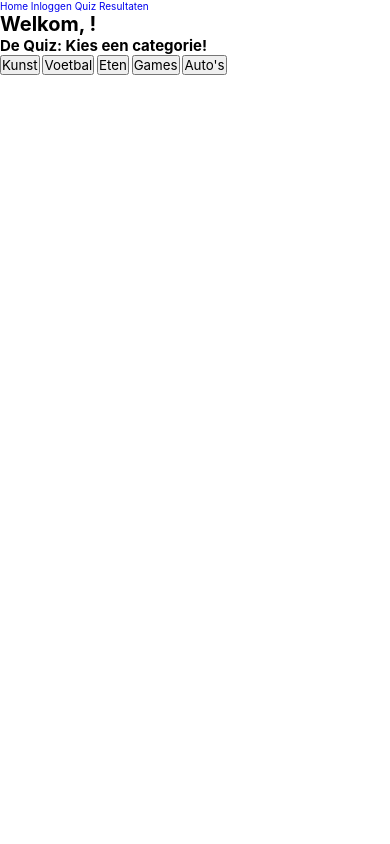
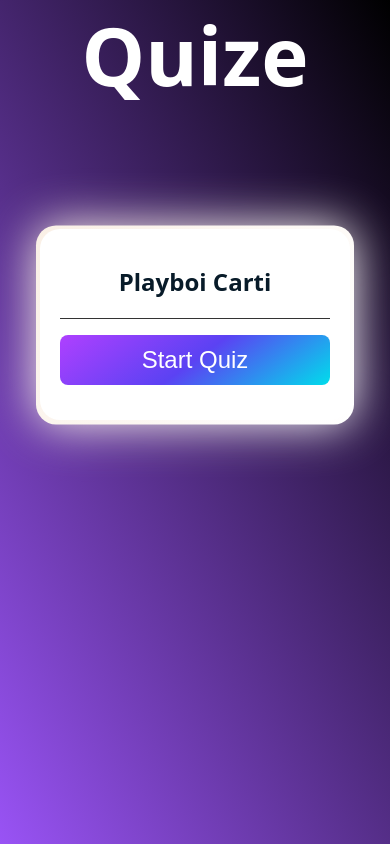
Before and after one commit to strahinjazoranovic/Project-Quiz, a PHP site: page /quiz.html in a window 390 px wide. Run offline with PHP 8.4, Linux system fonts and the light colour scheme.

Commit message:
V0.28
1. Quiz toegevoegd

2. Kleine UI UX veranderingen

```diff
--- /dev/null
+++ b/css/quiz.css
@@ -0,0 +1,305 @@
+/* hier wordt de achtergrondkleur bewerkt*/
+body {
+    margin: 0px;
+    padding: 0px;
+    background-image: linear-gradient(60deg,#9953F5, black);
+}
+
+/* Dit is zodat je niet de scrollbar ziet */
+::-webkit-scrollbar {
+    display: none;
+}
+
+/* Dit is de bovenste tekst op de elke pagina*/
+#header {
+    color: white;
+    text-align: center;
+    font-size: 80px;
+    margin-bottom: 120px;
+    font-family: system-ui, -apple-system, BlinkMacSystemFont, 'Segoe UI', Roboto, Oxygen, Ubuntu, Cantarell, 'Open Sans', 'Helvetica Neue', sans-serif;
+}
+
+
+/* dit is voor alle links */
+a {
+    text-decoration: none;
+}
+
+/* dit is de tekst die je ziet op de home pagina*/
+#hometext {
+    text-align: center;
+    font-family: system-ui, -apple-system, BlinkMacSystemFont, 'Segoe UI', Roboto, Oxygen, Ubuntu, Cantarell, 'Open Sans', 'Helvetica Neue', sans-serif;
+    position: relative;
+    background-color: white;
+    border-radius: 20px;
+    padding: 20px;
+    margin-left: 500px;
+    margin-right: 500px;
+    animation: fade 1s;
+    font-size: 10px;
+    margin-bottom: 500px;
+}
+
+/* dit is de tekst die je ziet op de quizpagina*/
+#quiztext {
+    text-align: center;
+    font-family: system-ui, -apple-system, BlinkMacSystemFont, 'Segoe UI', Roboto, Oxygen, Ubuntu, Cantarell, 'Open Sans', 'Helvetica Neue', sans-serif;
+    position: relative;
+    background-color: white;
+    border-radius: 20px;
+    padding: 20px;
+    margin-left: 500px;
+    margin-right: 500px;
+    animation: SlideinLeft 0.8s;
+    font-size: 12px;
+}
+
+
+/* dit is de property die gebruikt wordt voor de kleuranimatie die rond de border van een element gaat(Is op dit moment niet in gebruik voor het animatiedeel)*/
+@property --angle {
+    syntax: "<angle>";
+    initial-value: 0deg;
+    inherits: false;
+}
+
+/* Dit heeft allemaal te maken met het glow effect dat je kunt zien op elke textbox */
+#form::after,
+#hometext::after,
+#form::before,
+#hometext::before,
+#quiztext::after,
+#quiztext::before,
+.hidden::after,
+.hidden::before {
+    content: '';
+    position: absolute;
+    height: 100%;
+    width: 100%;
+    background-image: conic-gradient(from var(--angle), #faf0e6, white, #faf0e6);
+    top: 50%;
+    left: 50%;
+    translate: -50% -50%;
+    z-index: -1;
+    opacity: 1;
+    padding: 4px;
+    border-radius: 20px;
+    animation: 8s spin linear infinite;
+}
+
+/* Hier krijgt het licht dat uit de gradient komt een blur effect */
+#form::before,
+#hometext::before,
+#quiztext::before,
+.hidden::before {
+    filter: blur(1.5rem)
+}
+
+/* dit is voor de knop die je ziet op de home pagina om verder te gaan naar de taalpagina*/
+#homebutton {
+    background-color: rgb(81, 231, 81);
+    color: white;
+    font-size: 20px;
+    border-radius: 20px;
+    width: 100%;
+    padding: 12px;
+    margin: 0px;
+    border-style: none;
+    font-family: system-ui, -apple-system, BlinkMacSystemFont, 'Segoe UI', Roboto, Oxygen, Ubuntu, Cantarell, 'Open Sans', 'Helvetica Neue', sans-serif;
+}
+
+/* dit is voor de knop die je ziet op de taalpagina om je taal te kiezen en vervolgens verder te gaan naar de quizvragen*/
+#quizbutton {
+    background-color: rgb(81, 231, 81);
+    color: white;
+    font-size: 20px;
+    border-radius: 10px;
+    width: 100%;
+    padding: 12px;
+    border-style: none;
+    font-family: system-ui, -apple-system, BlinkMacSystemFont, 'Segoe UI', Roboto, Oxygen, Ubuntu, Cantarell, 'Open Sans', 'Helvetica Neue', sans-serif;
+}
+
+/* dit is voor de knop op taal.html om de engels quiz te starten*/
+#travisscott,
+#playboicarti,
+#kendricklamar,
+#kanye,
+#future,
+#secret {
+    align-items: center;
+    background-image: linear-gradient(144deg, #AF40FF, #5B42F3 50%, #00DDEB);
+    border: 0;
+    border-radius: 8px;
+    box-sizing: border-box;
+    color: #FFFFFF;
+    display: flex;
+    font-family: Phantomsans, sans-serif;
+    font-size: 24px;
+    justify-content: center;
+    height: 50px;
+    width: 100%;
+    padding: 3px;
+    text-decoration: none;
+    user-select: none;
+    -webkit-user-select: none;
+    touch-action: manipulation;
+    white-space: nowrap;
+    cursor: pointer;
+}
+
+/* dit is voor als je hovert boven de homebutton en quizbutton */
+#homebutton:hover,
+#travisscott:hover,
+#playboicarti:hover,
+#kendricklamar:hover,
+#kanye:hover,
+#future:hover,
+#secret:hover {
+    transform: translateY(-2px);
+}
+
+/* Stijl voor de hoofdtitel in de quiz */
+.quiznederlands h1 {
+    font-weight: 28px;
+    color: #081b29;
+    font-weight: 600;
+    border-bottom: 1px solid #333;
+    padding-bottom: 20px;
+}
+
+/* Stijl voor de container van de quiz */
+.quiz {
+    padding: 20px 0;
+    animation: fade 1s;
+}
+
+/* Stijl voor de subtitel in de quiz */
+.quiz h2 {
+    font-size: 18px;
+    color: #001e4d;
+    font-weight: 600;
+}
+
+/* dit is de buttons van de quiz-antwoorden */
+.btn {
+    background: #fff;
+    color: #222;
+    font-weight: 500;
+    width: 100%;
+    border: 1px solid #222;
+    padding: 10px;
+    margin: 10px 0;
+    text-align: left;
+    border-radius: 4px;
+}
+
+/* Stijl voor wanneer een knop wordt hoverd met de muis eroverheen beweegt */
+.btn:hover:not([disabled]) {
+    background: #222;
+    color: #fff;
+}
+
+/* Stijl voor wanneer een knop uitgeschakeld is */
+.btn:disabled {
+    cursor: no-drop;
+}
+
+/* Stijl voor de 'Next' knop */
+#next-btn {
+    background-image: linear-gradient(144deg, #AF40FF, #5B42F3 50%, #00DDEB);
+    color: #fff;
+    font-weight: 500;
+    width: 240px;
+    border: 0;
+    padding: 10px;
+    margin: 20px auto 0;
+    border-radius: 4px;
+    cursor: pointer;
+    display: none;
+}
+
+/* Stijl voor een juiste antwoord */
+.correct {
+    background: #00ff6e;
+}
+
+
+/* Stijl voor een onjuiste antwoord  */
+.incorrect {
+    background: #ff0000;
+}
+
+
+@media (max-width: 1500px) {
+
+    #hometext,
+    #quiztext {
+        font-size: 12px;
+        margin-left: 300px;
+        margin-right: 300px;
+        animation: fade 1s;
+    }
+}
+
+/* responsiveness */
+@media (max-width: 1061px) {
+
+    #hometext,
+    #quiztext {
+        font-size: 12px;
+        margin-left: 40px;
+        margin-right: 40px;
+        animation: fade 1s;
+    }
+
+    #form1 {
+        position: relative;
+        display: flex;
+        flex-direction: column;
+        align-items: center;
+        margin-left: 80px;
+        margin-right: 80px;
+        animation: fade 1s;
+    }
+
+    #foto {
+        width: 240px;
+        height: 240px;
+        animation: fade 1s;
+    }
+
+    #homebutton,
+    #quizbutton,
+    #travisscott,
+    #playboicarti,
+    #kendricklamar,
+    #kanye,
+    #future,
+    #secret {
+        font-size: 24px;
+        animation: fade 1s;
+    }
+}
+
+/* Dit is de animatie die gebruikt wordt voor de kleuranimatie die rond de border van een element gaat */
+@keyframes spin {
+    from {
+        --angle: 0deg;
+    }
+
+    to {
+        --angle: 360deg;
+    }
+}
+
+
+/* Dit is de animatie voor een element die links komt */
+@keyframes SlideinLeft {
+    from {
+        transform: translateX(-2400px);
+    }
+
+    to {
+        transform: translateX(0);
+    }
+}
--- a/quiz.html
+++ b/quiz.html
@@ -1,56 +1,32 @@
-<!DOCTYPE html>
-<html lang="nl">
+<html lang="en">
 
 <head>
-  <meta charset="UTF-8">
-  <meta name="viewport" content="width=device-width, initial-scale=1.0">
-  <title>Quiz - Multiplayer Quiz</title>
-  <link rel="stylesheet" href="css/style.css"> <!-- Koppeling naar het externe CSS-bestand -->
+    <meta charset="UTF-8">
+    <meta name="viewport" content="width=device-width, initial-scale=1.0">
+    <link href="https://fonts.googleapis.com/css2?family=Poppins:wght@300;500;600&display=swap" rel="stylesheet">
+    <title>Quiz</title>
+    <link rel="stylesheet" href="css/quiz.css">
 </head>
 
 <body>
-  <!-- Navbar toevoegen -->
-  <div class="navbar">
-    <a href="index.html">Home</a>
-    <a href="login.html">Inloggen</a>
-    <a href="quiz.html">Quiz</a>
-    <a href="results.html">Resultaten</a>
-  </div>
+    <a href="index.html">
+        <h1 id="header">Quize</h1>
+    </a>
+    <div id="quiztext">
 
-  <!-- Lights (CSS animation effect) -->
-  <div class="lights-container">
-    <div class="light x1"></div>
-    <div class="light x2"></div>
-    <div class="light x3"></div>
-    <div class="light x4"></div>
-    <div class="light x5"></div>
-    <div class="light x6"></div>
-    <div class="light x7"></div>
-    <div class="light x8"></div>
-    <div class="light x9"></div>
-  </div>
+        <div class="quiznederlands">
+            <h1>Playboi Carti</h1>
+            <div id="quiz">
+                <button id="playboicarti">Start Quiz</button>
+                <h2 id="questions"></h2>
+                <div id="answers-buttons">
 
-  <div class="quiz-container">
-    <h1>Welkom, <span id="player-name">Speler</span>!</h1>
-    <h2>De Quiz: Kies een categorie!</h2>
-
-    <div id="quiz-options">
-        <button onclick="startQuiz('arts')">Kunst</button>
-        <button onclick="startQuiz('voetbal')">Voetbal</button>
-        <button onclick="startQuiz('eten')">Eten</button>
-        <button onclick="startQuiz('games')">Games</button>
-        <button onclick="startQuiz('auto')">Auto's</button>
-    </div>
-  </div>
-
-  <div id="quiz-game" style="display: none;">
-    <h3 id="question"></h3>
-    <div id="answers"></div>
-    <p id="timer">Tijd: 30 seconden</p>
-    <button onclick="nextQuestion()">Volgende vraag</button>
-  </div>
-
-  <script src="quiz.js"></script> <!-- Koppeling naar quiz.js voor quiz logica -->
+                </div>
+                <button id="next-btn">Next</button>
+            </div>
+        </div>
+      </div>
 </body>
+<script src="js/quiz.js"></script>
 
 </html>
```
Also changed, not shown: css/style.css (+20 -8 lines), index.html (+9 -10 lines), js/quiz.js (+142 -93 lines), img/2.jpg (deleted), img/playboi.jpg (added).
